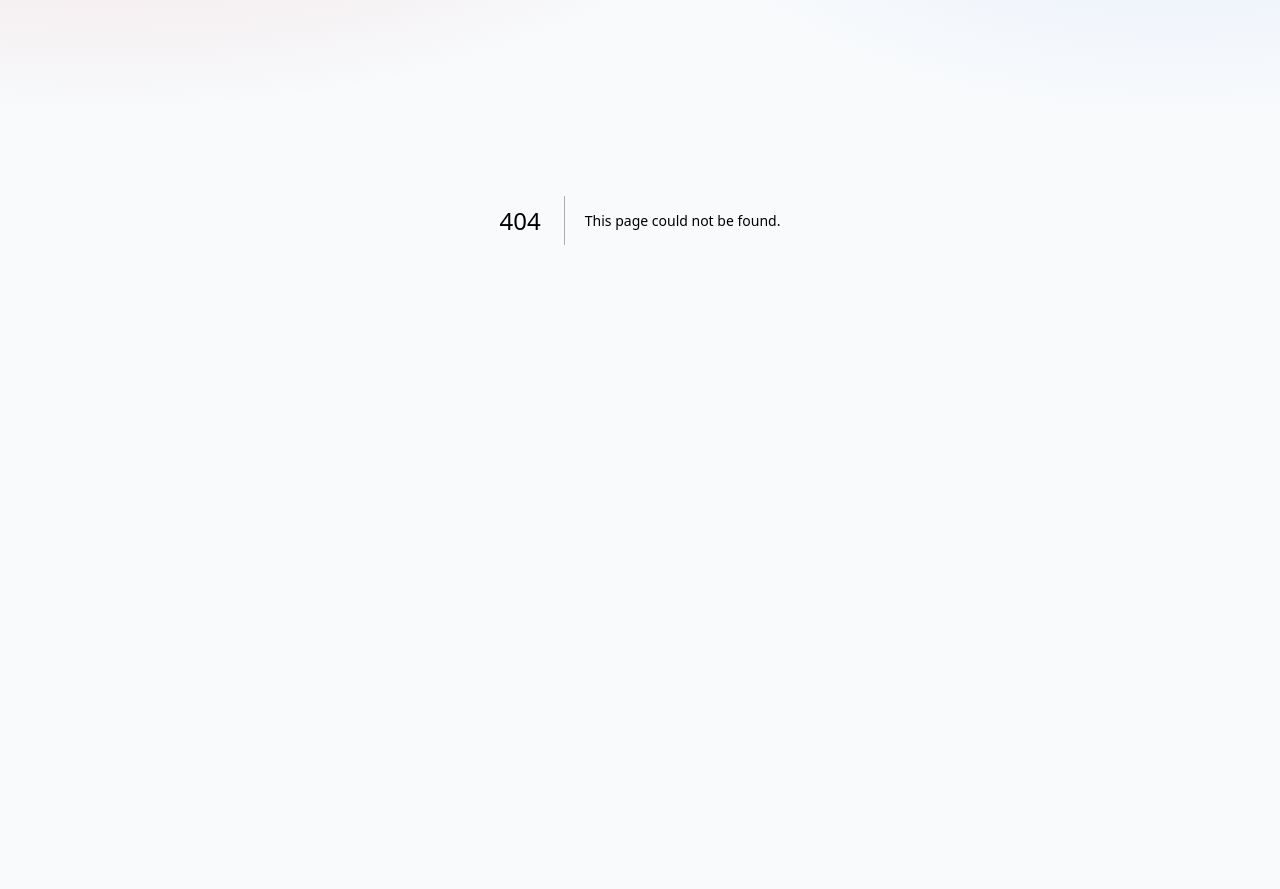
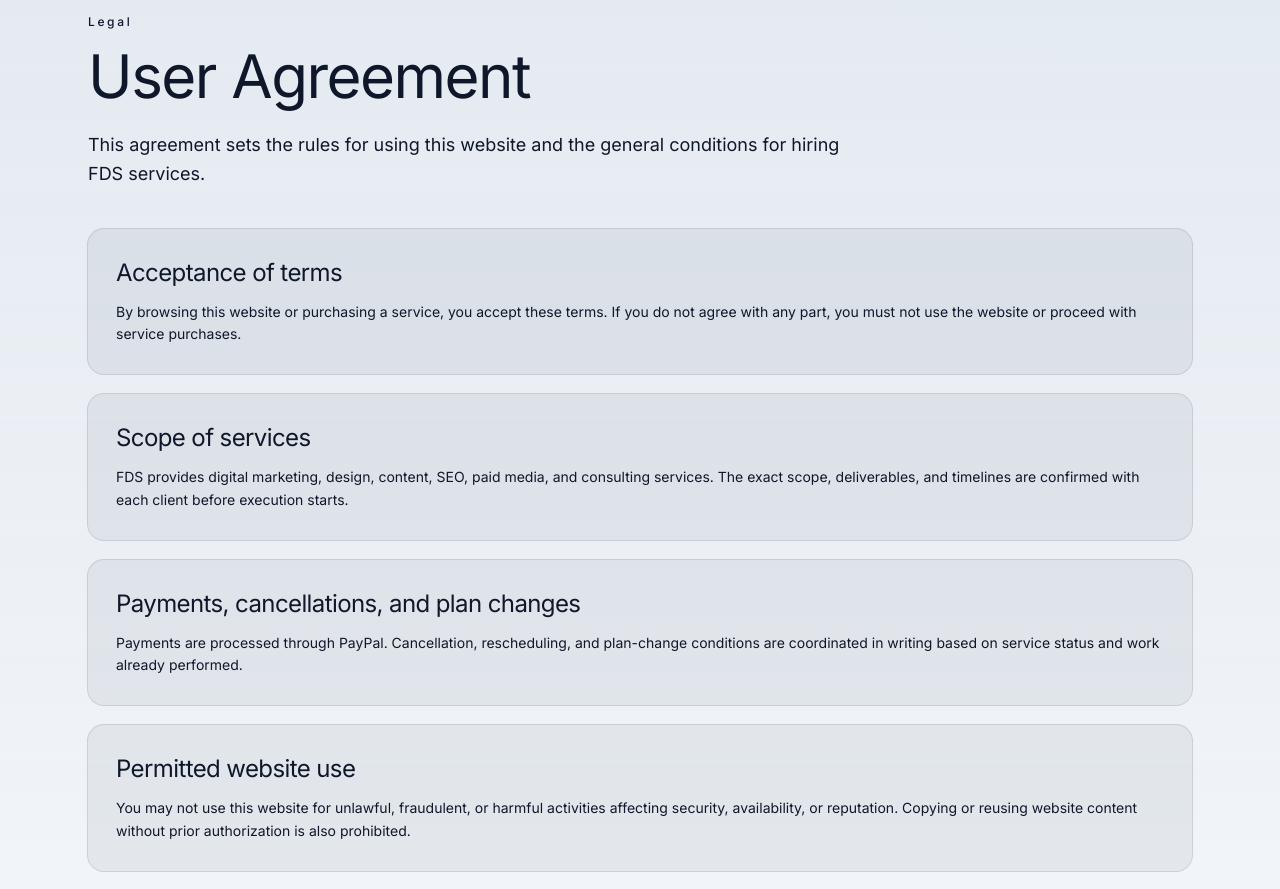
Before and after one commit to aliflowers/nueva-web-fds, a Next.js app: page /user-agreement in a window 1280 px wide. Before the commit this address had no page. Shown: the part 180-1069 px from the top of the page. Before the commit the page ends 800 px from the top, so only its background shows below. Built offline with nearby package versions, Linux system fonts and the light colour scheme.

Commit message:
Add User Agreement page and improve privacy policy

```diff
--- /dev/null
+++ b/src/app/user-agreement/page.tsx
@@ -0,0 +1,84 @@
+'use client'
+
+import Link from 'next/link'
+
+import { Footer } from '@/components/layout/Footer'
+import { Navbar } from '@/components/layout/Navbar'
+import { Button } from '@/components/ui/Button'
+import { Container } from '@/components/ui/Container'
+import { MotionInView } from '@/components/ui/MotionInView'
+import { useLanguage } from '@/hooks/useLanguage'
+
+export default function UserAgreementPage() {
+  const { t } = useLanguage()
+
+  return (
+    <div className="bg-bg">
+      <Navbar />
+      <main>
+        <section className="section-neutral-elevated border-t border-white/10 py-20 md:py-28">
+          <Container>
+            <MotionInView>
+              <div className="text-xs font-medium tracking-[0.22em] text-ink2">{t('terms.kicker')}</div>
+              <h1 className="mt-4 font-display text-4xl tracking-tight text-ink md:text-6xl">{t('terms.title')}</h1>
+              <p className="mt-6 max-w-3xl text-base leading-relaxed text-ink2 md:text-lg">{t('terms.subtitle')}</p>
+            </MotionInView>
+
+            <div className="mt-10 grid gap-5">
+              <MotionInView delay={0.04}>
+                <article className="rounded-2xl bg-white/5 p-6 ring-1 ring-white/10 md:p-7">
+                  <h2 className="font-display text-2xl tracking-tight text-ink">{t('terms.s1.title')}</h2>
+                  <p className="mt-3 text-sm leading-relaxed text-ink2">{t('terms.s1.body')}</p>
+                </article>
+              </MotionInView>
+
+              <MotionInView delay={0.08}>
+                <article className="rounded-2xl bg-white/5 p-6 ring-1 ring-white/10 md:p-7">
+                  <h2 className="font-display text-2xl tracking-tight text-ink">{t('terms.s2.title')}</h2>
+                  <p className="mt-3 text-sm leading-relaxed text-ink2">{t('terms.s2.body')}</p>
+                </article>
+              </MotionInView>
+
+              <MotionInView delay={0.12}>
+                <article className="rounded-2xl bg-white/5 p-6 ring-1 ring-white/10 md:p-7">
+                  <h2 className="font-display text-2xl tracking-tight text-ink">{t('terms.s3.title')}</h2>
+                  <p className="mt-3 text-sm leading-relaxed text-ink2">{t('terms.s3.body')}</p>
+                </article>
+              </MotionInView>
+
+              <MotionInView delay={0.16}>
+                <article className="rounded-2xl bg-white/5 p-6 ring-1 ring-white/10 md:p-7">
+                  <h2 className="font-display text-2xl tracking-tight text-ink">{t('terms.s4.title')}</h2>
+                  <p className="mt-3 text-sm leading-relaxed text-ink2">{t('terms.s4.body')}</p>
+                </article>
+              </MotionInView>
+
+              <MotionInView delay={0.2}>
+                <article className="rounded-2xl bg-white/5 p-6 ring-1 ring-white/10 md:p-7">
+                  <h2 className="font-display text-2xl tracking-tight text-ink">{t('terms.s5.title')}</h2>
+                  <p className="mt-3 text-sm leading-relaxed text-ink2">{t('terms.s5.body')}</p>
+                </article>
+              </MotionInView>
+
+              <MotionInView delay={0.24}>
+                <article className="rounded-2xl bg-white/5 p-6 ring-1 ring-white/10 md:p-7">
+                  <h2 className="font-display text-2xl tracking-tight text-ink">{t('terms.s6.title')}</h2>
+                  <p className="mt-3 text-sm leading-relaxed text-ink2">{t('terms.s6.body')}</p>
+                </article>
+              </MotionInView>
+            </div>
+
+            <MotionInView delay={0.28}>
+              <div className="mt-10">
+                <Link href="/">
+                  <Button>{t('terms.back')}</Button>
+                </Link>
+              </div>
+            </MotionInView>
+          </Container>
+        </section>
+      </main>
+      <Footer />
+    </div>
+  )
+}
--- a/src/components/layout/Footer.tsx
+++ b/src/components/layout/Footer.tsx
@@ -65,6 +65,7 @@ export function Footer() {
                 <a href="/#about" className="hover:text-ink">{t('nav.about')}</a>
                 <a href="/#faq" className="hover:text-ink">{t('nav.faq')}</a>
                 <a href="/privacy-policy" className="hover:text-ink">{t('footer.privacy')}</a>
+                <a href="/user-agreement" className="hover:text-ink">{t('footer.terms')}</a>
               </div>
             </div>
             <div>
--- a/src/i18n/en.json
+++ b/src/i18n/en.json
@@ -217,6 +217,7 @@
   "footer.company": "Company",
   "footer.contact": "Contact",
   "footer.privacy": "Privacy policy",
+  "footer.terms": "User Agreement",
   "footer.address": "St. Petersburg, FL, USA",
   "footer.email": "contact_us@fengdigitalservices.com",
   "footer.phone": "+1 786 706 3986",
@@ -224,16 +225,33 @@
 
   "privacy.kicker": "Legal",
   "privacy.title": "Privacy Policy",
-  "privacy.subtitle": "We explain clearly what data is displayed and how it is used in this frontend-only site.",
+  "privacy.subtitle": "We explain what information we process, why we process it, how we protect it, and what choices you have.",
   "privacy.s1.title": "Information we collect",
-  "privacy.s1.body": "We treat your information with confidentiality and use it only to respond to requests, coordinate services, and improve commercial assistance when applicable.",
+  "privacy.s1.body": "We may process the information you share by email or contact forms (name, email, and project details). Basic technical browser data may also be generated to keep the interface working properly.",
   "privacy.s2.title": "PayPal payments",
-  "privacy.s2.body": "Payments are processed with the official PayPal SDK. Sensitive payment data is handled by PayPal under its own policies and security standards.",
+  "privacy.s2.body": "Payments are processed through PayPal. This site does not store card numbers or financial credentials. Payment information is handled directly by PayPal under its own privacy and security policies.",
   "privacy.s3.title": "Cookies and analytics",
-  "privacy.s3.body": "We may use technical browser cookies and external service cookies for basic interface operation. If analytics is enabled, it is used in aggregate form to improve experience and performance.",
+  "privacy.s3.body": "We use local storage and equivalent technical mechanisms to remember preferences such as language or visual theme. If analytics is enabled, it is used to improve performance and user experience while minimizing unnecessary data collection.",
   "privacy.s4.title": "Contact and rights",
-  "privacy.s4.body": "For privacy requests or data removal from email conversations, contact us at contact_us@fengdigitalservices.com. We review each request and respond as soon as possible.",
+  "privacy.s4.body": "You may request access, correction, or deletion of information you have shared through our contact channels by emailing contact_us@fengdigitalservices.com. You may also request clarification about data use, retention, and safeguards.",
   "privacy.back": "Back to home",
+
+  "terms.kicker": "Legal",
+  "terms.title": "User Agreement",
+  "terms.subtitle": "This agreement sets the rules for using this website and the general conditions for hiring FDS services.",
+  "terms.s1.title": "Acceptance of terms",
+  "terms.s1.body": "By browsing this website or purchasing a service, you accept these terms. If you do not agree with any part, you must not use the website or proceed with service purchases.",
+  "terms.s2.title": "Scope of services",
+  "terms.s2.body": "FDS provides digital marketing, design, content, SEO, paid media, and consulting services. The exact scope, deliverables, and timelines are confirmed with each client before execution starts.",
+  "terms.s3.title": "Payments, cancellations, and plan changes",
+  "terms.s3.body": "Payments are processed through PayPal. Cancellation, rescheduling, and plan-change conditions are coordinated in writing based on service status and work already performed.",
+  "terms.s4.title": "Permitted website use",
+  "terms.s4.body": "You may not use this website for unlawful, fraudulent, or harmful activities affecting security, availability, or reputation. Copying or reusing website content without prior authorization is also prohibited.",
+  "terms.s5.title": "Intellectual property and liability",
+  "terms.s5.body": "Website content, design, and materials belong to FDS or their lawful owners. FDS makes reasonable efforts to keep information updated but does not guarantee uninterrupted availability or total absence of errors at all times.",
+  "terms.s6.title": "Legal contact and updates",
+  "terms.s6.body": "We may update this User Agreement when needed due to operational or legal changes. For legal or commercial questions, contact contact_us@fengdigitalservices.com.",
+  "terms.back": "Back to home",
 
   "service.page.kicker": "FDS Service",
   "service.page.includes": "What is included",
--- a/src/i18n/es.json
+++ b/src/i18n/es.json
@@ -217,6 +217,7 @@
   "footer.company": "Empresa",
   "footer.contact": "Contacto",
   "footer.privacy": "Política de privacidad",
+  "footer.terms": "User Agreement",
   "footer.address": "St. Petersburg, FL, EE.UU.",
   "footer.email": "contact_us@fengdigitalservices.com",
   "footer.phone": "+1 786 706 3986",
@@ -224,16 +225,33 @@
 
   "privacy.kicker": "Legal",
   "privacy.title": "Política de privacidad",
-  "privacy.subtitle": "Explicamos de forma clara qué datos se muestran y cómo se usan en este sitio frontend-only.",
+  "privacy.subtitle": "Explicamos qué información tratamos, con qué finalidad, cómo se protege y qué opciones tienes sobre tus datos.",
   "privacy.s1.title": "Información que recopilamos",
-  "privacy.s1.body": "Tratamos tu información con confidencialidad y la usamos únicamente para responder solicitudes, coordinar servicios y mejorar la atención comercial cuando corresponde.",
+  "privacy.s1.body": "Podemos tratar la información que nos compartes por correo o formularios de contacto (nombre, email y detalles del proyecto). También se generan datos técnicos básicos del navegador para operar correctamente la interfaz.",
   "privacy.s2.title": "Pagos con PayPal",
-  "privacy.s2.body": "Los pagos se procesan mediante el SDK oficial de PayPal. Los datos sensibles de pago se gestionan en PayPal según sus políticas y estándares de seguridad.",
+  "privacy.s2.body": "Los pagos se procesan mediante PayPal. Este sitio no almacena números de tarjeta ni credenciales financieras. La información de pago se gestiona directamente en PayPal bajo sus políticas de privacidad y seguridad.",
   "privacy.s3.title": "Cookies y analítica",
-  "privacy.s3.body": "Podemos usar cookies técnicas del navegador y de servicios externos para operación básica de la interfaz. Si se habilita analítica, se utiliza de forma agregada para mejorar experiencia y rendimiento.",
+  "privacy.s3.body": "Utilizamos almacenamiento local y elementos técnicos equivalentes para recordar preferencias como idioma o tema visual. Si se habilita analítica, se usará con fines de mejora de rendimiento y experiencia, evitando recolectar más datos de los necesarios.",
   "privacy.s4.title": "Contacto y derechos",
-  "privacy.s4.body": "Para consultas sobre privacidad o eliminación de información compartida por correo, contáctanos en contact_us@fengdigitalservices.com. Revisamos cada solicitud y respondemos en el menor tiempo posible.",
+  "privacy.s4.body": "Puedes solicitar acceso, corrección o eliminación de la información que nos hayas compartido por canales de contacto, escribiendo a contact_us@fengdigitalservices.com. También puedes pedir aclaraciones sobre uso, conservación y medidas de protección aplicables.",
   "privacy.back": "Volver al inicio",
+
+  "terms.kicker": "Legal",
+  "terms.title": "User Agreement",
+  "terms.subtitle": "Este acuerdo establece las reglas de uso del sitio y las condiciones generales para contratar servicios de FDS.",
+  "terms.s1.title": "Aceptación del acuerdo",
+  "terms.s1.body": "Al navegar este sitio o contratar un servicio, aceptas estas condiciones. Si no estás de acuerdo con algún punto, debes abstenerte de usar el sitio o de realizar contrataciones.",
+  "terms.s2.title": "Alcance de los servicios",
+  "terms.s2.body": "FDS ofrece servicios de marketing digital, diseño, contenido, SEO, paid media y consultoría. El alcance específico, entregables y tiempos se confirman para cada cliente antes de iniciar ejecución.",
+  "terms.s3.title": "Pagos, cancelaciones y cambios",
+  "terms.s3.body": "Los pagos se procesan mediante PayPal. Las condiciones de cancelación, reprogramación o cambios de plan se coordinan por escrito según el estado del servicio y trabajo ya ejecutado.",
+  "terms.s4.title": "Uso permitido del sitio",
+  "terms.s4.body": "Queda prohibido usar este sitio para actividades ilícitas, fraudulentas o que afecten su seguridad, disponibilidad o reputación. También se prohíbe copiar o reutilizar contenidos del sitio sin autorización previa.",
+  "terms.s5.title": "Propiedad intelectual y responsabilidad",
+  "terms.s5.body": "El contenido, diseño y materiales del sitio pertenecen a FDS o a sus titulares legítimos. FDS realiza esfuerzos razonables para mantener información actualizada, pero no garantiza ausencia total de errores o interrupciones en todo momento.",
+  "terms.s6.title": "Contacto legal y actualizaciones",
+  "terms.s6.body": "Podemos actualizar este User Agreement cuando sea necesario por cambios operativos o normativos. Para dudas legales o comerciales, escribe a contact_us@fengdigitalservices.com.",
+  "terms.back": "Volver al inicio",
 
   "service.page.kicker": "Servicio FDS",
   "service.page.includes": "Qué incluye",
```
